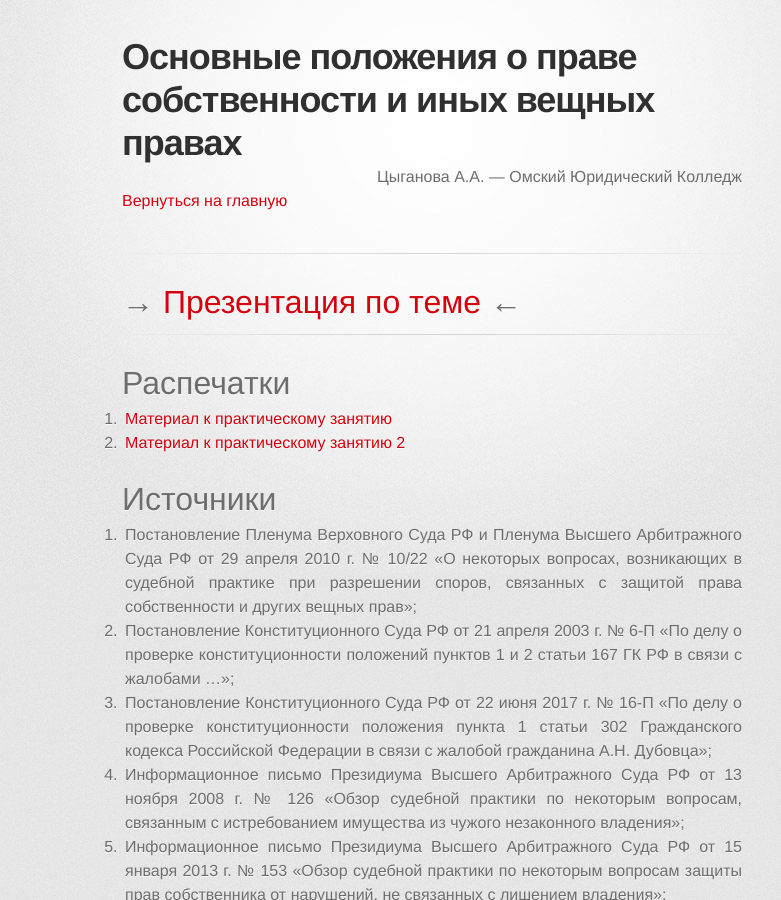
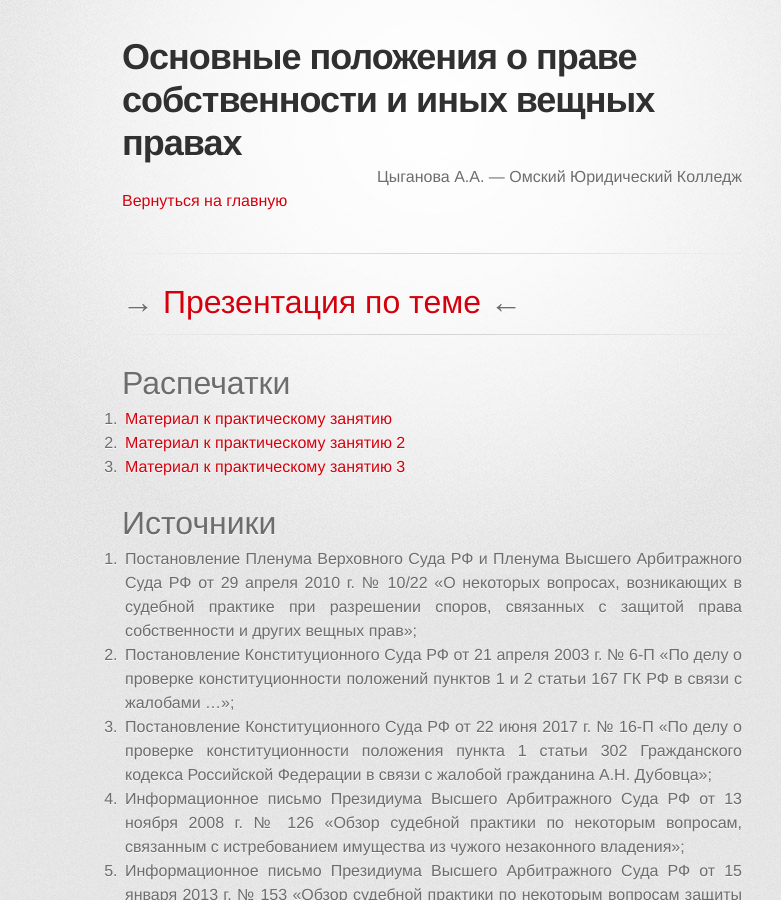
Before and after one commit to a-nova/a-nova.github.io, a Jekyll site: the page built from _lessons/10.md, in a window 1280 px wide and 900 px high. Shown: the whole window, without its empty margins (208-989 px from the left). Built offline with Jekyll 4.4.1, drawn with Linux system fonts in a browser that asks for light colours; some web fonts are replaced.

Commit message:
praktikum 3

```diff
--- a/_lessons/10.md
+++ b/_lessons/10.md
@@ -13,6 +13,7 @@ layout: page
 
 1. [Материал к практическому занятию](./10/eigentum-praktikum.pdf)
 2. [Материал к практическому занятию 2](./10/vesh-praktikum-2.pdf)
+3. [Материал к практическому занятию 3](./10/vesh-praktikum-3.pdf)
 
 <!-- # Задания -->
 
```
Also changed, not shown: 1 other file.
